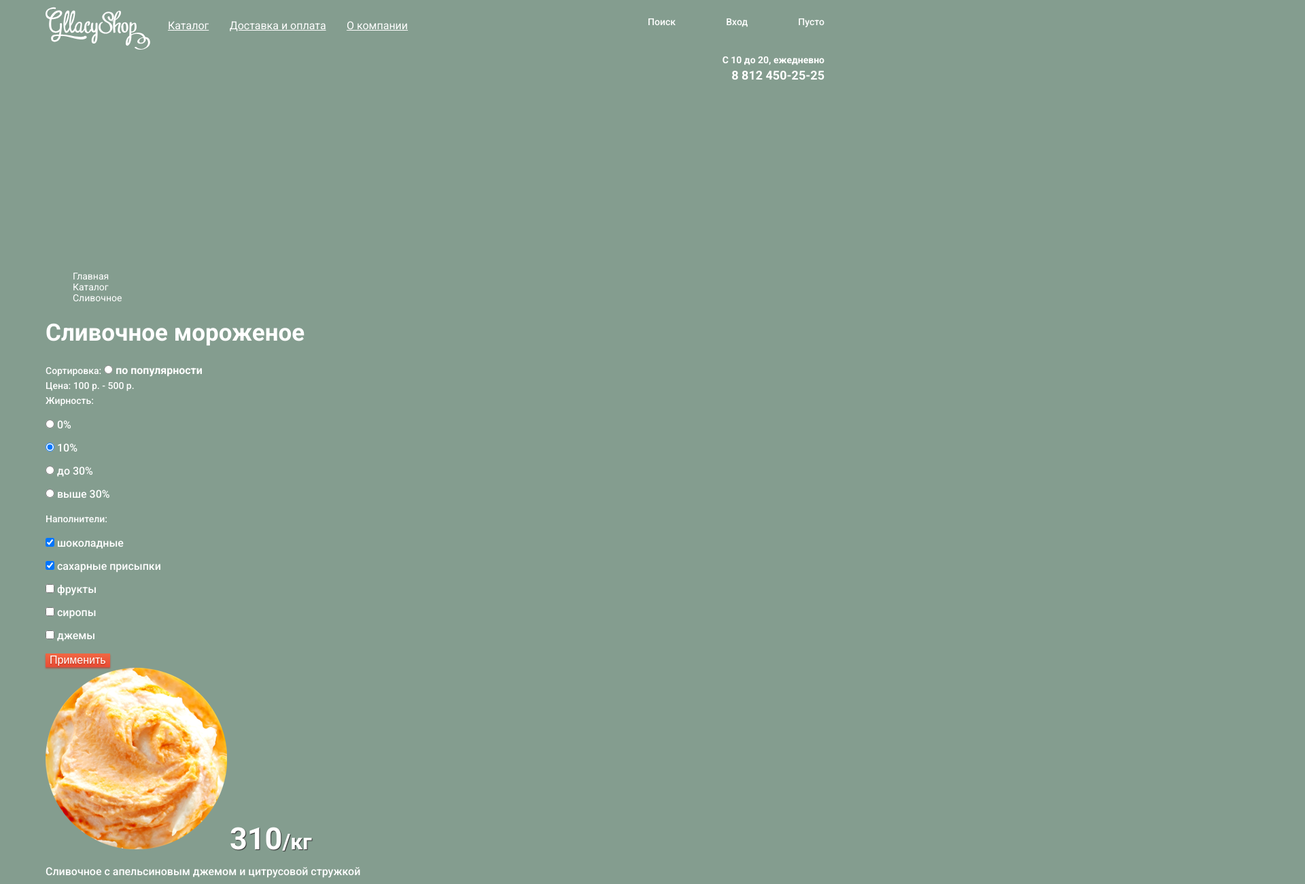
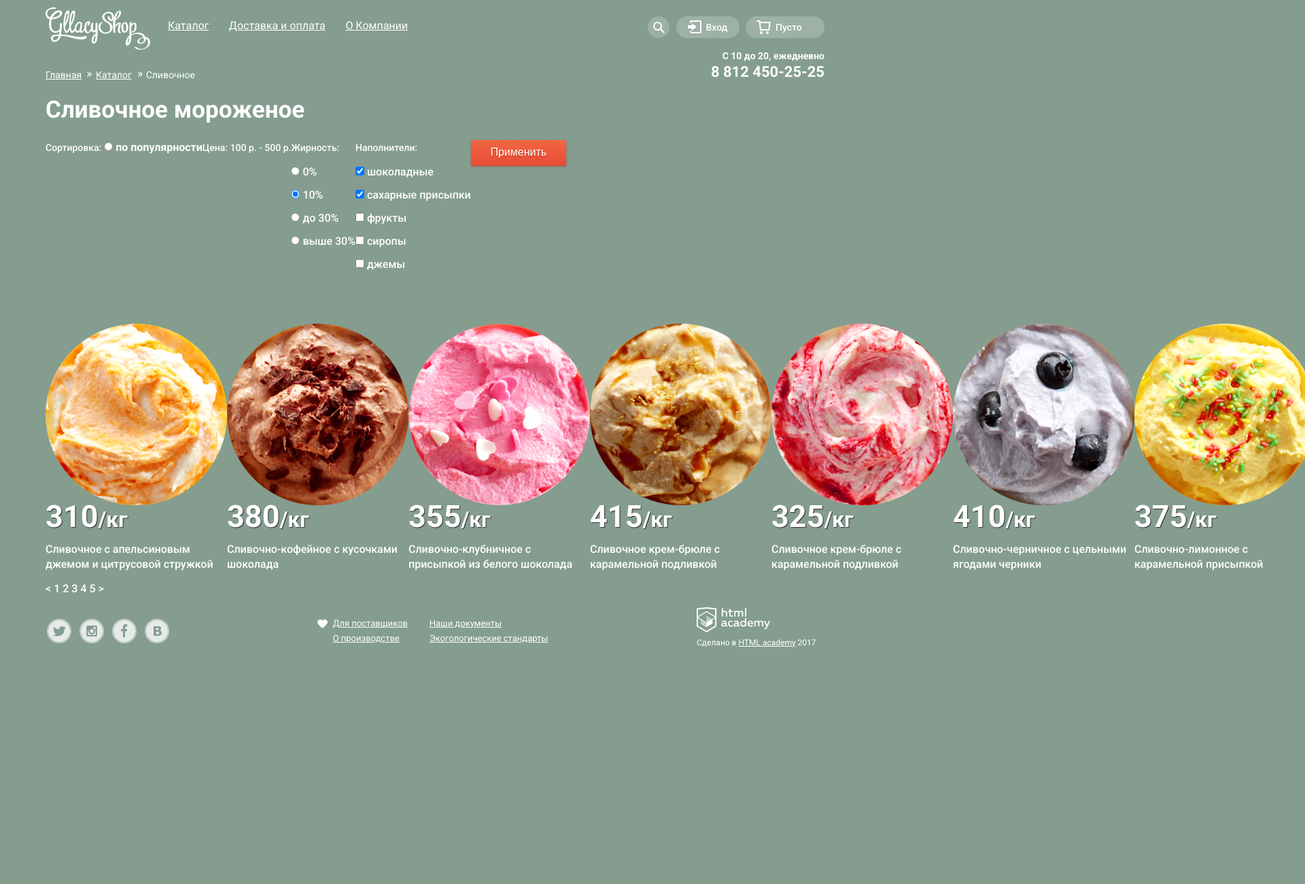
Before and after one commit to Sadchikhina/gllacy, a plain HTML site: page catalog.html in a window 1280 px wide. Shown: the top 1300 px of the page at 68% size, 1920 px wide, since content can reach past the window. After the commit the page ends 972 px from the top, so only its background shows below. Drawn offline with Linux system fonts and the light colour scheme.

Commit message:
catalog styling

```diff
--- a/catalog.html
+++ b/catalog.html
@@ -13,22 +13,44 @@
   <body>
     <header class="main-header">
       <nav class="main-navigation">
-        <a class="index-header-logo" href="index.html" aria-label="На главную"><img src="img/logo.svg" alt="Логотип" width="154px" height="64px"></a>
+        <img class="main-navigation-logo" src="img/logo.svg" alt="Логотип" width="154px" height="64px">
         <ul class="cite-navigation">
-          <li>Каталог</li>
+          <li class="menu-catalog"><a href="catalog.html">Каталог</a>
+            <ul class="catalog-list">
+              <li class="new-items"><a href="#"><b>Новинки</b></a></li>
+              <li class="cream-items"><a href="#">Сливочное</a></li>
+              <li class="sherbet-items active"><a class="active-link" href="#">Щербеты</a></li>
+              <li class="fruitice-items"><a href="#">Фруктовый лёд</a></li>
+              <li class="melorin-items"><a href="#">Мелорин</a></li>
+            </ul>
+          </li>
           <li>Доставка и оплата</li>
-          <li>О компании</li>
+          <li>О Компании</li>
         </ul>
         <ul class="user-navigation">
-          <li>Поиск</li>
-          <li>Вход</li>
-          <li>Пусто</li>
+          <li class="search">
+            <form class="search-form" action="#" method="post">
+              <input class="search-field" type="text" name="search" placeholder="Что ищем?">
+            </form>
+          </li>
+          <li class="enter">Вход
+            <form class="enter-form" action="#" method="get">
+              <div class="full-width">
+                <input class="email-field" type="email" name="enter-email" placeholder="Электронная почта">
+                <input class="password-field" type="password" name="enter-password" placeholder="Пароль">
+              </div>
+              <div class="half-width">
+                <button class="enter-button" aria-label="Вход">Войти</button>
+                <div class="help">
+                  <a href="#">Забыли пароль?</a>
+                  <a href="#">Новая регистрация</a>
+                </div>
+              </div>
+            </form>
+          </li>
+          <li class="cart">Пусто</li>
         </ul>
       </nav>
-      <div class="time-contact">
-        <span class="work-hours" aria-label="Время работы">С 10 до 20, ежедневно</span>
-        <span class="telephone" aria-label="Телефон">8 812 450-25-25</span>
-      </div>
     </header>
     <main class="catalog-main">
       <header class="catalog-main-header">
@@ -37,6 +59,10 @@
           <li><a class="to-catalog" href="catalog.html">Каталог</a></li>
           <li class="current">Сливочное</li>
         </ul>
+        <div class="catalog-time-contact">
+          <span class="catalog-work-hours" aria-label="Время работы">С 10 до 20, ежедневно</span>
+          <span class="catalog-telephone" aria-label="Телефон">8 812 450-25-25</span>
+        </div>
       </header>
       <h1>Сливочное мороженое</h1>
       <section class="filters">
@@ -170,21 +196,27 @@
       </div>
     </main>
     <footer class="index-footer">
-      <ul class="social-list">
-        <li class="social-twitter"></li>
-        <li class="social-instagram"></li>
-        <li class="social-facebook"></li>
-        <li class="social-vk"></li>
-      </ul>
-      <div class="info">
-        <p>Для поставщиков</p>
-        <p>Наши документы</p>
-        <p>О производстве</p>
-        <p>Экогологические стандарты</p>
-      </div>
-      <div class="copyright">
-        <img src="img/logo-htmlacademy.svg" alt="логотип htmlacademy" width="108px" height="39px">
-        <p>Сделано в HTML academy 2017</p>
+      <div class="footer-flex-wrapper">
+          <section class="social-list">
+            <a class="social twitter" href="https://twitter.com/" target="_blank" aria-label="Твиттер"></a>
+            <a class="social instagram" href="https://www.instagram.com/" target="_blank" aria-label="Инстаграм"></a>
+            <a class="social facebook" href="https://facebook.com/" target="_blank" aria-label="Фейсбук"></a>
+            <a class="social vk" href="https://vk.com/" target="_blank" aria-label="Вконтакте"></a>
+          </section>
+          <div class="info">
+            <div class="left-column-info">
+              <a class="providers" href="#">Для поставщиков</a>
+              <a class="production" href="#">О производстве</a>
+            </div>
+            <div class="right-column-info">
+              <a class="documents" href="#">Наши документы</a>
+              <a class="standarts" href="#">Экогологические стандарты</a>
+            </div>
+          </div>
+          <div class="copyright">
+            <a href="https://htmlacademy.ru/intensive/htmlcss" target="_blank" aria-label="Интенсив htmlacademy"><img class="htmlacademy-logo" src="img/logo-htmlacademy.svg" alt="логотип htmlacademy" width="108px" height="39px"></a>
+            <p>Сделано в <a href="https://htmlacademy.ru/intensive/htmlcss" target="_blank" aria-label="Интенсив htmlacademy">HTML academy</a> 2017</p>
+          </div>
       </div>
     </footer>
   </body>
--- a/css/style.css
+++ b/css/style.css
@@ -125,6 +125,15 @@ body {
 
 .menu-catalog:active .catalog-list {
   display: block;
+}
+
+.menu-catalog a {
+  color: #ffffff;
+}
+
+.menu-catalog a:hover {
+  color: #000000;
+  text-decoration: none;
 }
 
 .catalog-list {
@@ -828,21 +837,83 @@ input[name="sub-email"] {
   line-height: 24px;
 }
 
+/**
+ * Стилизуем каталог
+ */
+.catalog-main {
+  display: flex;
+  flex-direction: column;
+}
+
+.catalog-main-header {
+  display: flex;
+  justify-content: space-between;
+}
+
 .breadscrumbs-menu {
+  display: flex;
+  justify-content: space-between;
+  align-items: flex-end;
+  position: relative;
+  width: 220px;
   font-size: 14px;
   line-height: 16px;
   font-weight: 400;
+  padding: 0;
+  margin: 0;
 }
 
-.breadscrumbs-menu a,
-.paginator a {
-  text-decoration: none;
+.breadscrumbs-menu a {
   color: #ffffff;
+}
+
+.to-main::after {
+  content: "»";
+  position: absolute;
+  bottom: 2px;
+  left: 60px;
+  font-size: 18px;
+}
+
+.to-catalog::after {
+  content: "»";
+  position: absolute;
+  bottom: 2px;
+  left: 135px;
+  font-size: 18px;
+}
+
+.catalog-time-contact {
+  display: flex;
+  flex-direction: column;
+  align-items: flex-end;
+}
+
+.catalog-work-hours {
+  font-size: 14px;
+  line-height: 16px;
+  margin-bottom: 4px;
+}
+
+.catalog-telephone {
+  font-size: 22px;
+  line-height: 24px;
 }
 
 .catalog-main h1 {
   font-size: 35px;
   line-height: 41px;
+}
+
+.filters {
+  width: 860px;
+  height: 130px;
+  margin-bottom: 140px;
+}
+
+.filter {
+  display: flex;
+
 }
 
 .filter-label {
@@ -857,8 +928,14 @@ input[name="sub-email"] {
 }
 
 .filter-button {
+  width: 140px;
+  height: 37px;
   line-height: 18px;
   font-weight: 500;
+}
+
+.catalog {
+  display: flex;
 }
 
 .paginator {
@@ -866,6 +943,14 @@ input[name="sub-email"] {
   font-weight: 500;
 }
 
+.paginator a {
+  text-decoration: none;
+  color: #ffffff;
+}
+
+/**
+ * Стилизуем футер
+ */
 .index-footer {
   font-size: 14px;
   font-weight: 400;
```
Also changed, not shown: index.html (+1 -1 lines).
